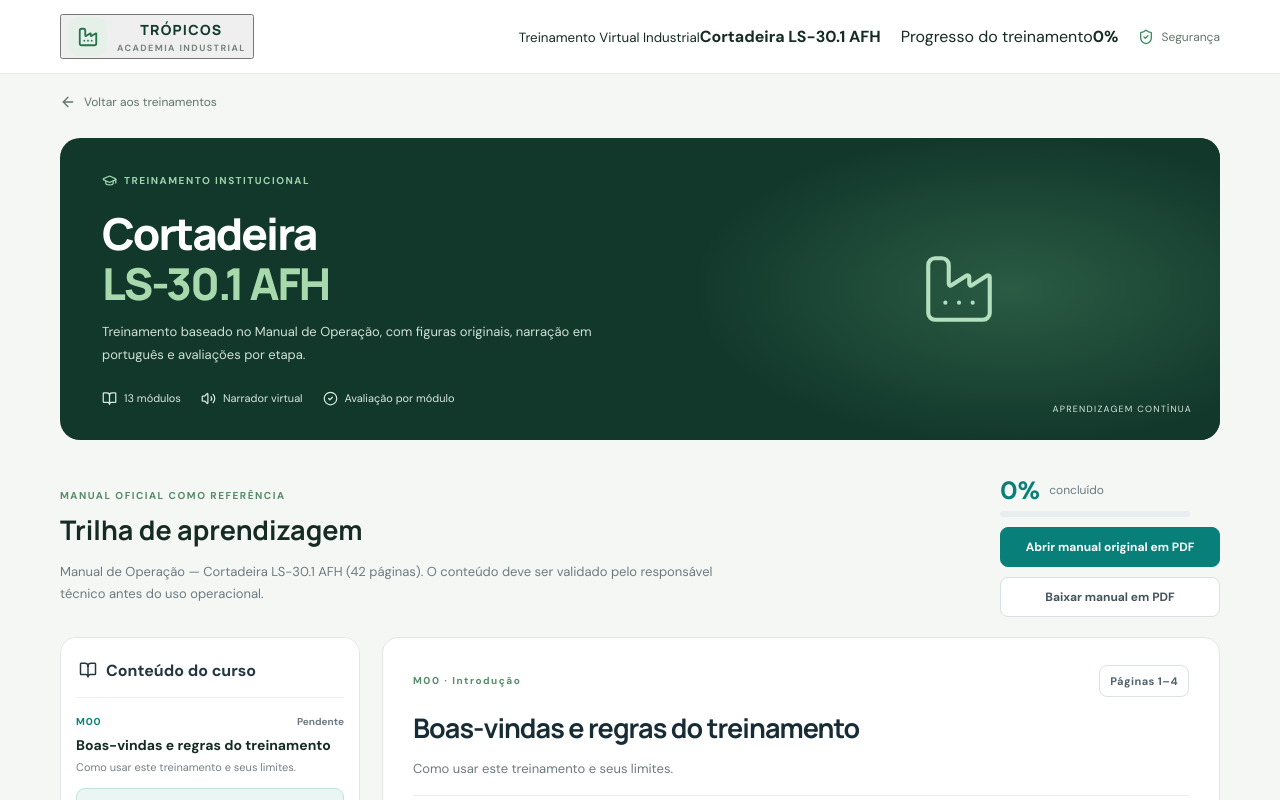
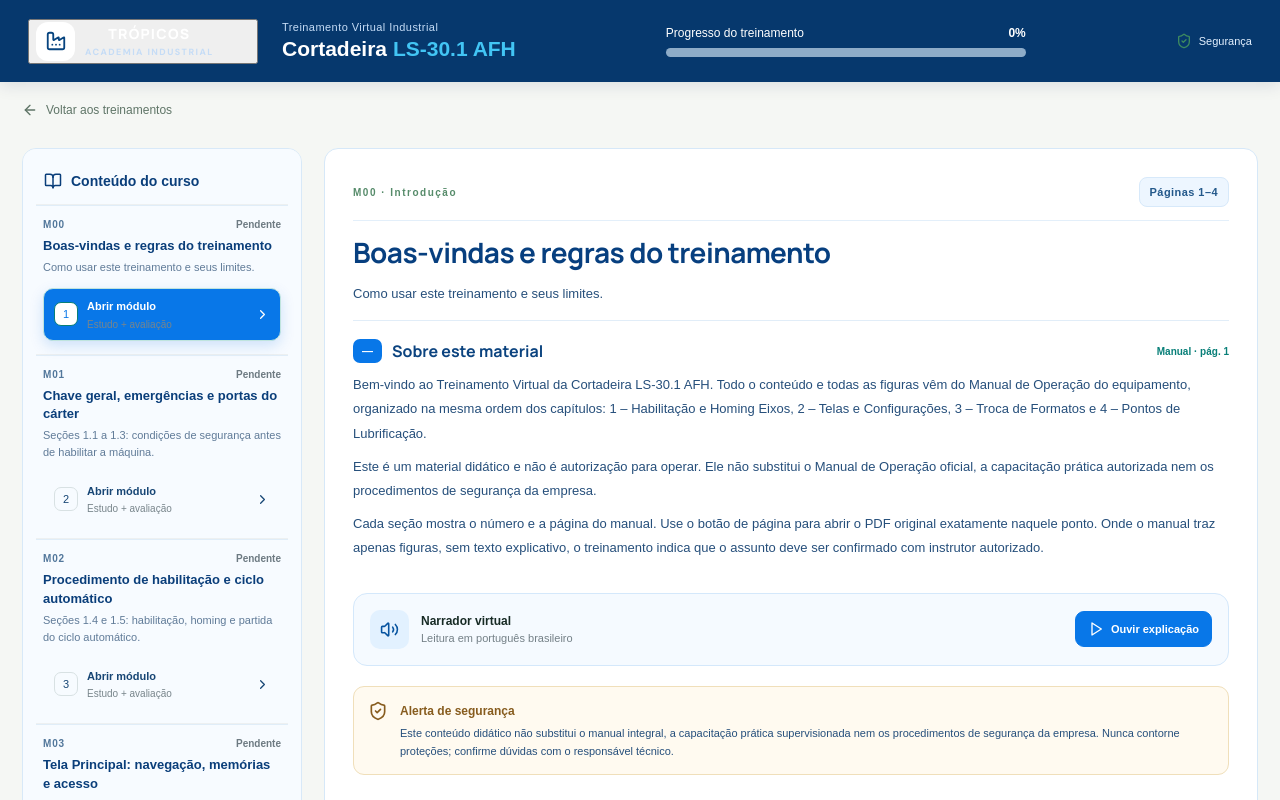
Before and after one commit to ambertelli/treinamento-virtual-industrial, a React (Vite) app: page / in a window 1280 px wide. Both pictures are taken after a click on the button 345 px from the left and 719 px from the top of the page. Shown: the top 800 px of the page. Built offline with nearby package versions, Linux system fonts and the light colour scheme.

Commit message:
Aplicar layout azul e painel lateral aos dois treinamentos

```diff
--- a/src/style.css
+++ b/src/style.css
@@ -87,3 +87,78 @@
 .manual-page-preview iframe{display:block;width:100%;height:390px;border:0;background:#fff}
 .manual-page-preview>div{padding:8px 12px;color:#52645a;font-size:10px;font-weight:700;border-top:1px solid #e2e9e3}
 @media(max-width:560px){.manual-page-preview iframe{height:300px}}
+
+
+/* Layout unificado inspirado na referência: barra azul, navegação lateral e cartões claros. */
+:root{font-family:Arial,Helvetica,sans-serif;color:#123b72;background:#f4f9fd}
+body{background:#f4f9fd}
+.topbar{height:82px!important;min-height:82px;background:#06386d!important;color:#fff!important;border-bottom:0!important;padding:0 28px!important;gap:24px;box-shadow:0 3px 16px rgba(3,34,72,.12)}
+.brand{color:#fff!important;min-width:230px}
+.brandicon{background:#fff!important;color:#07447f!important;border-radius:12px!important}
+.brand small{color:#c5dcf6!important}
+.course-topbar{flex:1;display:flex;justify-content:space-between;align-items:center;gap:24px}
+.header-course-title{display:flex;flex-direction:column;gap:4px;min-width:230px}
+.header-course-title small{font-size:11px;color:#c5dcf6;letter-spacing:.04em}
+.header-course-title strong{font-size:21px;color:#fff;font-weight:750}
+.header-course-title em{font-style:normal;color:#42c5f4}
+.header-progress{width:min(360px,32vw);min-width:190px}
+.header-progress>div{display:flex;justify-content:space-between;gap:12px;color:#fff;font-size:12px;margin-bottom:8px}
+.header-progress>div b{white-space:nowrap}
+.header-progress i{display:block;height:9px;border-radius:99px;background:#8eacc8;overflow:hidden}
+.header-progress i span{display:block;height:100%;border-radius:99px;background:#22dc9a;transition:width .25s}
+.topbar .safe{color:#e4f1ff!important;white-space:nowrap;font-size:11px}
+.app:has(.training-layout) main,.cutter-course main{width:100%!important;max-width:none!important;margin:0!important;padding:0 22px 30px!important}
+.app:has(.training-layout) .hero,.app:has(.training-layout) .course-heading,.cutter-course .cutter-hero,.cutter-course .course-heading,.cutter-course>.back{display:none!important}
+.training-layout{display:grid!important;grid-template-columns:280px minmax(0,1fr)!important;gap:22px!important;align-items:start!important;margin:22px auto!important;max-width:1600px}
+.sidebar{position:sticky!important;top:12px!important;max-height:calc(100vh - 105px)!important;overflow:auto!important;background:#f7fbff!important;border:1px solid #d8e9f8!important;border-radius:14px!important;padding:18px 13px!important;box-shadow:none!important}
+.sidebar-title{color:#0a3e7a!important;font-size:14px!important;padding:5px 8px 14px!important}
+.module-group{border-top:1px solid #e0edf8!important;padding:13px 7px!important;margin:0!important}
+.module-group h3{color:#0a3e7a!important;font-size:13px!important;line-height:1.4!important}
+.module-group>p{color:#607b98!important;font-size:11px!important}
+.module-heading{color:#52779b!important}
+.lesson-link{border-radius:10px!important;color:#174675!important;padding:10px!important}
+.lesson-link.active{background:#0877e8!important;color:#fff!important;box-shadow:0 5px 14px rgba(0,100,220,.17)!important}
+.lesson-link.active .lesson-status{background:#fff!important;color:#0877e8!important}
+.lesson-panel{background:#fff!important;border:1px solid #d6e8f8!important;border-radius:14px!important;padding:28px!important;box-shadow:none!important;min-width:0}
+.lesson-panel h2,.cutter-course .lesson-panel h2{color:#073f7f!important;font-size:28px!important;letter-spacing:-.02em}
+.lesson-panel p,.cutter-course .lesson-panel p{color:#264f7b}
+.lesson-topline{border-bottom:1px solid #e3effa!important;padding-bottom:13px!important}
+.ref-chip{background:#edf6ff!important;color:#24598b!important;border:1px solid #d7e9fa!important}
+.cutter-section{border-top:1px solid #e1edf8!important}
+.cutter-section-title h3{color:#0b437f!important}
+.cutter-section-title>span{background:#0877e8!important;color:#fff!important}
+.narrator-bar{background:#f5faff!important;border:1px solid #d4e8fb!important;border-radius:14px!important;padding:16px!important}
+.narrator-icon{background:#e2f1ff!important;color:#0754a0!important}
+.quiz-section{border-color:#dcebf8!important}
+.question{border-color:#d9e8f6!important;background:#fff!important}
+.option{border-color:#dce9f5!important;color:#244d78!important}
+.option input{accent-color:#0877e8!important}
+.primary,.listen-btn{background:#0877e8!important;border-color:#0877e8!important;color:#fff!important;border-radius:9px!important}
+.secondary{background:#f7fbff!important;border-color:#c7ddf2!important;color:#20558b!important;border-radius:9px!important}
+.safety-note,.cutter-course .safety-note{background:#fffaf0!important;border-color:#f0dfba!important}
+.app:has(.training-layout)>footer,.cutter-course>footer{padding:18px 26px!important;color:#6b83a0!important}
+.cutter-course .training-layout{grid-template-columns:280px minmax(0,1fr)!important;max-width:1600px!important;margin:22px auto!important;gap:22px!important}
+.cutter-course .sidebar{border-radius:14px!important}
+.cutter-course .lesson-panel{background:#fff!important;border:1px solid #d6e8f8!important;border-radius:14px!important;padding:28px!important;box-shadow:none!important}
+.cutter-course .manual-page-preview{border-color:#d5e7f7!important;background:#f5faff!important}
+.cutter-course .manual-page-preview>div{color:#52779b!important}
+.cutter-course .pass-mark{background:#eaf5ff!important;color:#15558e!important}
+.cutter-course .lesson-footer{border-color:#dfedf9!important}
+@media(max-width:1000px){
+ .topbar{height:auto!important;min-height:82px;padding:14px 18px!important;flex-wrap:wrap}
+ .course-topbar{flex-wrap:wrap;gap:12px}
+ .header-progress{width:100%;min-width:0;order:3}
+ .training-layout,.cutter-course .training-layout{grid-template-columns:1fr!important}
+ .sidebar{position:static!important;max-height:none!important}
+}
+@media(max-width:600px){
+ .topbar{align-items:flex-start!important}
+ .brand{min-width:0}
+ .header-course-title{min-width:0}
+ .header-course-title strong{font-size:16px}
+ .topbar .safe{display:none!important}
+ .app:has(.training-layout) main,.cutter-course main{padding:0 10px 20px!important}
+ .training-layout,.cutter-course .training-layout{margin:10px auto!important;gap:12px!important}
+ .lesson-panel,.cutter-course .lesson-panel{padding:16px!important}
+ .lesson-panel h2,.cutter-course .lesson-panel h2{font-size:23px!important}
+}
```
